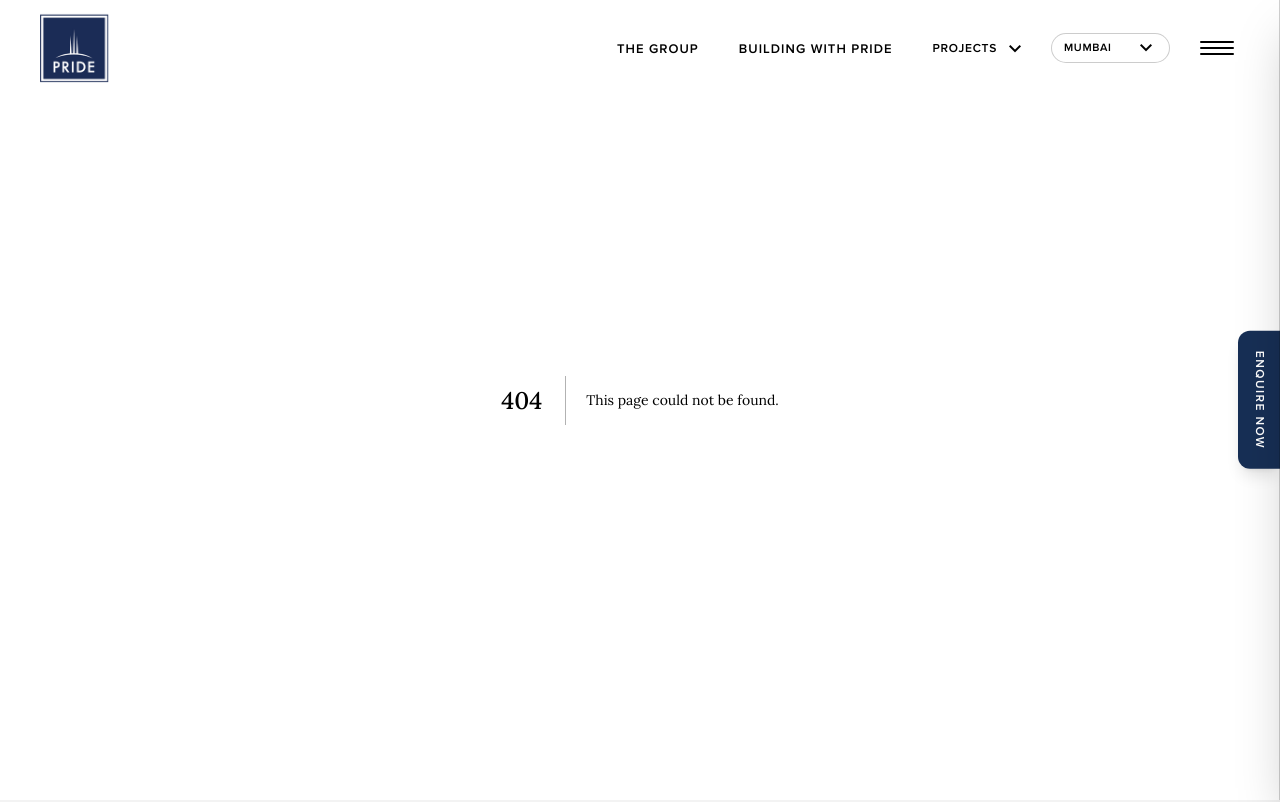
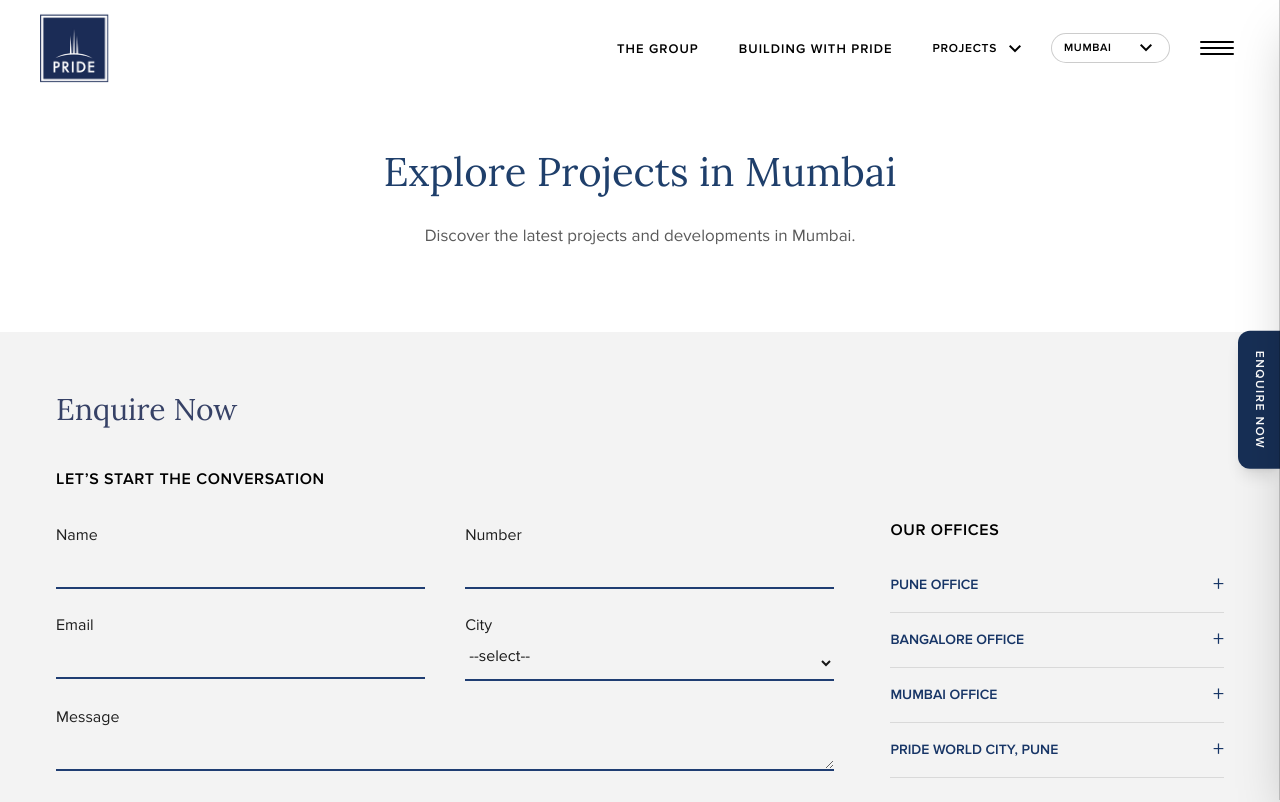
Before and after one commit to inkmedia/pride-group, a Next.js app: page /mumbai in a window 1280 px wide. Before the commit this address had no page. Shown: the top 802 px of the page. Built offline with nearby package versions, Linux system fonts and the light colour scheme.

Commit message:
city pages

```diff
--- /dev/null
+++ b/app/bangalore/page.tsx
@@ -0,0 +1,18 @@
+import BangaloreHero from "@/components/bangalore/BangaloreHero";
+import type { Metadata } from "next";
+
+export const metadata: Metadata = {
+  title: "Bangalore | Pride Group",
+  description: "Explore Pride Group projects and presence in Bangalore.",
+  alternates: {
+    canonical: "https://www.pridegroup.net/bangalore",
+  },
+};
+
+export default function BangaloreCity() {
+  return (
+    <>
+      <BangaloreHero />
+    </>
+  );
+}
--- /dev/null
+++ b/app/mumbai/page.tsx
@@ -0,0 +1,18 @@
+import type { Metadata } from "next";
+import MumbaiHero from "@/components/mumbai/MumbaiHero";
+
+export const metadata: Metadata = {
+  title: "Mumbai | Pride Group",
+  description: "Explore Pride Group projects and presence in Mumbai.",
+  alternates: {
+    canonical: "https://www.pridegroup.net/mumbai",
+  },
+};
+
+export default function MumbaiCity() {
+  return (
+    <>
+      <MumbaiHero />
+    </>
+  );
+}
--- /dev/null
+++ b/components/bangalore/BangaloreHero.tsx
@@ -0,0 +1,81 @@
+"use client";
+
+import { useEffect, useRef, useState } from "react";
+
+function TextReveal({ children }: { children: string }) {
+  const [show, setShow] = useState(false);
+  const ref = useRef<HTMLDivElement | null>(null);
+
+  useEffect(() => {
+    const observer = new IntersectionObserver(
+      ([entry]) => {
+        if (entry.isIntersecting) {
+          setShow(true);
+          observer.disconnect();
+        }
+      },
+      { threshold: 0.3 },
+    );
+
+    if (ref.current) observer.observe(ref.current);
+
+    return () => observer.disconnect();
+  }, []);
+
+  return (
+    <div ref={ref}>
+      {children.split("\n").map((line, i) => (
+        <div key={i} className="overflow-hidden">
+          <div
+            className={`transform transition-transform duration-700 ease-out ${
+              show ? "translate-y-0" : "translate-y-full"
+            }`}
+            style={{ transitionDelay: `${i * 120}ms` }}
+          >
+            {line}
+          </div>
+        </div>
+      ))}
+    </div>
+  );
+}
+
+export default function BangaloreHero() {
+  const [visible, setVisible] = useState(false);
+  const ref = useRef<HTMLDivElement | null>(null);
+
+  useEffect(() => {
+    const observer = new IntersectionObserver(
+      ([entry]) => {
+        if (entry.isIntersecting) {
+          setVisible(true);
+          observer.disconnect();
+        }
+      },
+      { threshold: 0.2 },
+    );
+
+    if (ref.current) observer.observe(ref.current);
+
+    return () => observer.disconnect();
+  }, []);
+
+  return (
+    <>
+      {/* ================= PAGE TITLE ================= */}
+      <section className="bg-white px-5 pb-12 pt-28 text-center sm:px-8 sm:pb-14 sm:pt-32 md:pb-16 md:pt-36 lg:px-10 lg:pb-20">
+        <div className="mx-auto max-w-[900px]">
+          <h1 className="text-[28px] leading-[1.4] text-[#1f3f6b] sm:text-[32px] md:text-[36px] lg:text-[40px]">
+            <TextReveal>{"Explore Projects in Bangalore"}</TextReveal>
+          </h1>
+
+          <div className="mx-auto mt-5 max-w-[720px] text-[15px] leading-[1.9] text-black/65 sm:text-[16px] md:text-[17px]">
+            <TextReveal>
+              {`Discover the latest projects and developments in Bangalore.`}
+            </TextReveal>
+          </div>
+        </div>
+      </section>
+    </>
+  );
+}
--- /dev/null
+++ b/components/mumbai/MumbaiHero.tsx
@@ -0,0 +1,81 @@
+"use client";
+
+import { useEffect, useRef, useState } from "react";
+
+function TextReveal({ children }: { children: string }) {
+  const [show, setShow] = useState(false);
+  const ref = useRef<HTMLDivElement | null>(null);
+
+  useEffect(() => {
+    const observer = new IntersectionObserver(
+      ([entry]) => {
+        if (entry.isIntersecting) {
+          setShow(true);
+          observer.disconnect();
+        }
+      },
+      { threshold: 0.3 },
+    );
+
+    if (ref.current) observer.observe(ref.current);
+
+    return () => observer.disconnect();
+  }, []);
+
+  return (
+    <div ref={ref}>
+      {children.split("\n").map((line, i) => (
+        <div key={i} className="overflow-hidden">
+          <div
+            className={`transform transition-transform duration-700 ease-out ${
+              show ? "translate-y-0" : "translate-y-full"
+            }`}
+            style={{ transitionDelay: `${i * 120}ms` }}
+          >
+            {line}
+          </div>
+        </div>
+      ))}
+    </div>
+  );
+}
+
+export default function MumbaiHero() {
+  const [visible, setVisible] = useState(false);
+  const ref = useRef<HTMLDivElement | null>(null);
+
+  useEffect(() => {
+    const observer = new IntersectionObserver(
+      ([entry]) => {
+        if (entry.isIntersecting) {
+          setVisible(true);
+          observer.disconnect();
+        }
+      },
+      { threshold: 0.2 },
+    );
+
+    if (ref.current) observer.observe(ref.current);
+
+    return () => observer.disconnect();
+  }, []);
+
+  return (
+    <>
+      {/* ================= PAGE TITLE ================= */}
+      <section className="bg-white px-5 pb-12 pt-28 text-center sm:px-8 sm:pb-14 sm:pt-32 md:pb-16 md:pt-36 lg:px-10 lg:pb-20">
+        <div className="mx-auto max-w-[900px]">
+          <h1 className="text-[28px] leading-[1.4] text-[#1f3f6b] sm:text-[32px] md:text-[36px] lg:text-[40px]">
+            <TextReveal>{"Explore Projects in Mumbai"}</TextReveal>
+          </h1>
+
+          <div className="mx-auto mt-5 max-w-[720px] text-[15px] leading-[1.9] text-black/65 sm:text-[16px] md:text-[17px]">
+            <TextReveal>
+              {`Discover the latest projects and developments in Mumbai.`}
+            </TextReveal>
+          </div>
+        </div>
+      </section>
+    </>
+  );
+}
```
